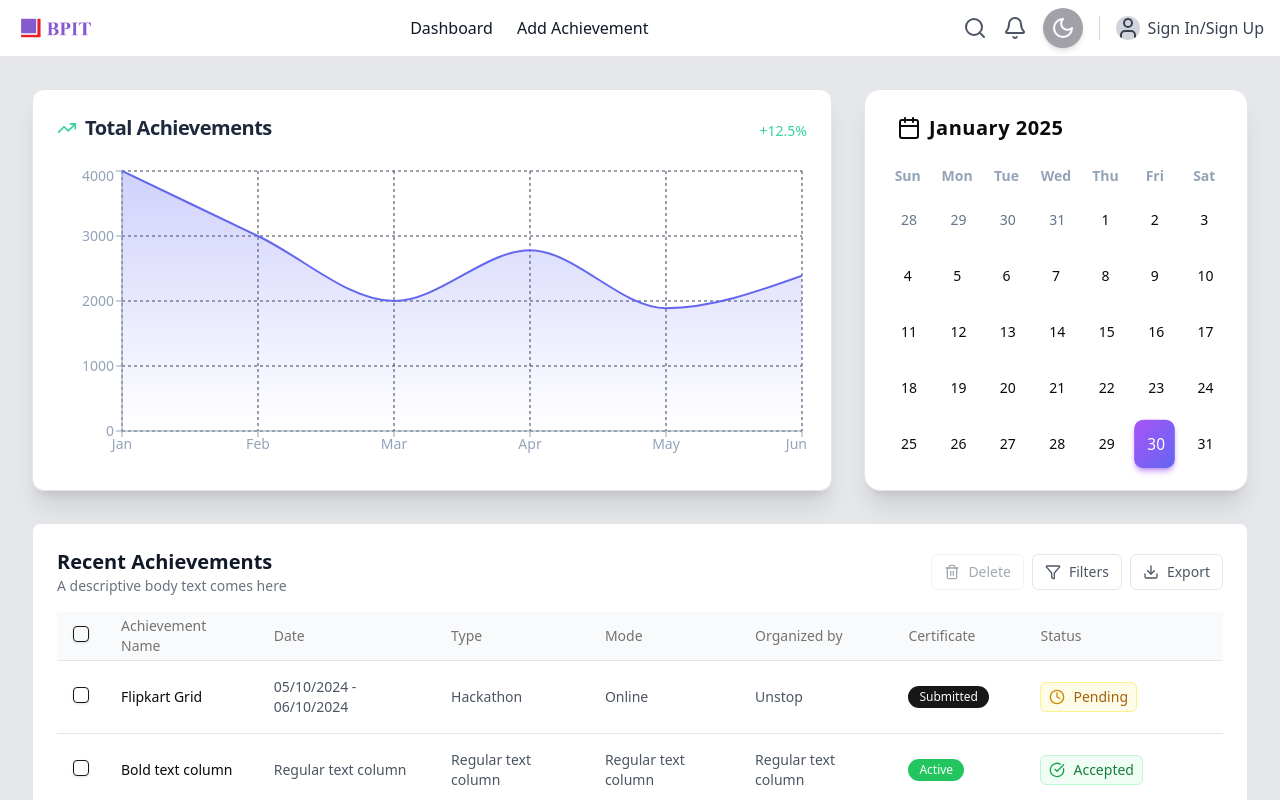
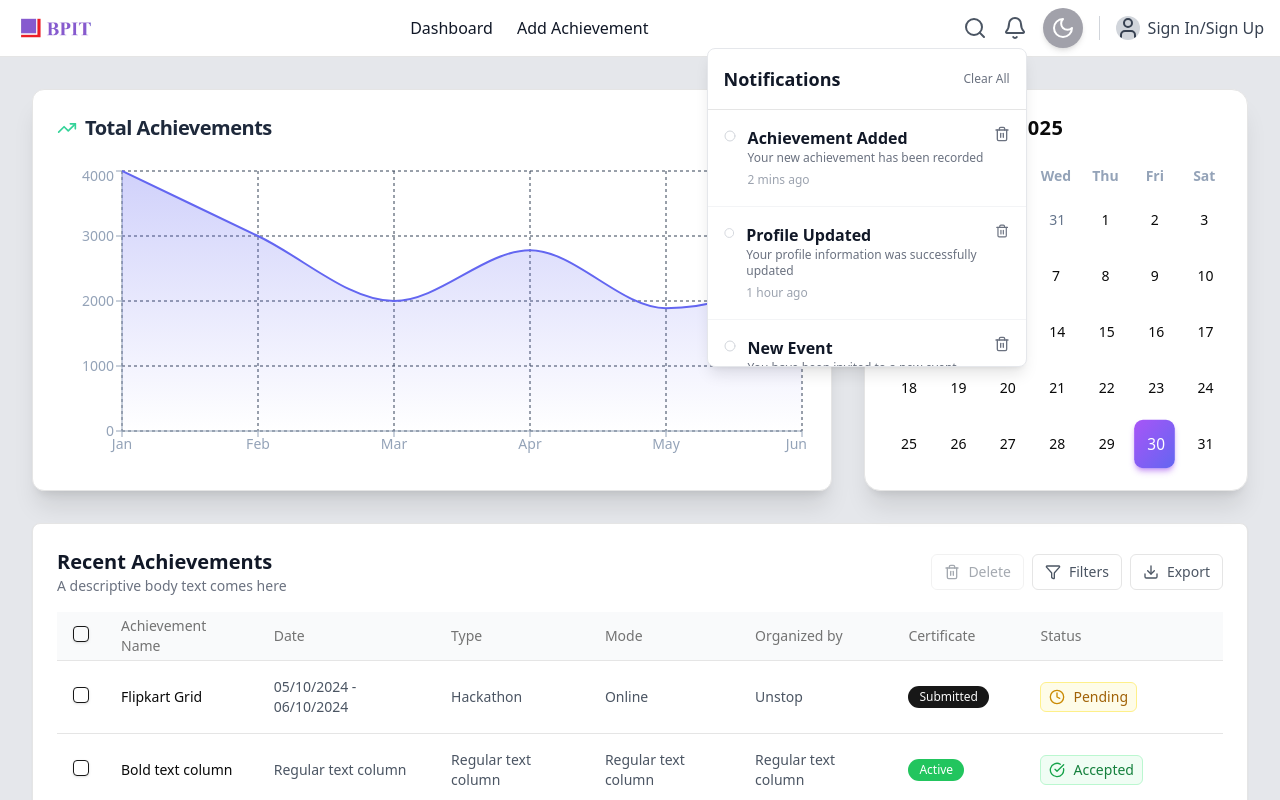
Before and after one commit to RyBhrdwj/Achievement-Management-Frontend, a React (Vite) app in the folder client/: page / in a window 1280 px wide. Both pictures are taken after a click on the icon 1014 px from the left and 28 px from the top of the page. Shown: the top 800 px of the page. Built offline with nearby package versions, Linux system fonts and the light colour scheme.

Commit message:
notification part added + clear button

```diff
--- /dev/null
+++ b/client/src/components/Notifications.tsx
@@ -0,0 +1,187 @@
+import React, { useState, useRef, useEffect } from 'react';
+import { Bell, Trash2, Circle } from 'lucide-react';
+import { useTheme } from '@/context/ThemeProvider';
+import { cn } from '@/lib/utils';
+
+interface Notification {
+  id: number;
+  title: string;
+  description?: string;
+  timestamp: string;
+  isUnread: boolean;
+}
+
+const Notifications: React.FC = () => {
+  const { theme } = useTheme();
+  const [isOpen, setIsOpen] = useState(false);
+  const [notifications, setNotifications] = useState<Notification[]>([
+    {
+      id: 1,
+      title: 'Achievement Added',
+      description: 'Your new achievement has been recorded',
+      timestamp: '2 mins ago',
+      isUnread: true
+    },
+    {
+      id: 2,
+      title: 'Profile Updated',
+      description: 'Your profile information was successfully updated',
+      timestamp: '1 hour ago',
+      isUnread: false
+    },
+    {
+      id: 3,
+      title: 'New Event',
+      description: 'You have been invited to a new event',
+      timestamp: '3 hours ago',
+      isUnread: true
+    },
+  ]);
+  const notificationRef = useRef<HTMLDivElement>(null);
+
+  const toggleNotifications = () => {
+    setIsOpen(!isOpen);
+    // Mark all notifications as read when opened
+    setNotifications(prev =>
+      prev.map(notification => ({ ...notification, isUnread: false }))
+    );
+  };
+
+  const removeNotification = (id: number) => {
+    setNotifications(prev => prev.filter(notification => notification.id !== id));
+  };
+
+  useEffect(() => {
+    const handleClickOutside = (event: MouseEvent) => {
+      if (
+        notificationRef.current &&
+        !notificationRef.current.contains(event.target as Node)
+      ) {
+        setIsOpen(false);
+      }
+    };
+
+    document.addEventListener('mousedown', handleClickOutside);
+    return () => {
+      document.removeEventListener('mousedown', handleClickOutside);
+    };
+  }, []);
+
+  return (
+    <div className="relative" ref={notificationRef}>
+      <div className="relative">
+        <Bell
+          onClick={toggleNotifications}
+          className={cn(
+            "cursor-pointer",
+            theme === "dark" ? "text-gray-300 hover:text-white" : "text-gray-600 hover:text-black"
+          )}
+        />
+        {notifications.some(n => n.isUnread) && (
+          <span
+            className="absolute -top-1 -right-1 h-2 w-2 bg-red-500 rounded-full animate-pulse"
+          />
+        )}
+      </div>
+
+      {isOpen && (
+        <div
+          className={cn(
+            "absolute right-0 top-full mt-2 w-80 bg-white rounded-lg shadow-lg z-50 border",
+            theme === "dark"
+              ? "bg-[#1E1E1E] border-[#2C2C2C] text-white"
+              : "bg-white border-gray-200"
+          )}
+        >
+          <div className="p-4 border-b dark:border-[#2C2C2C] flex justify-between items-center">
+            <h2 className="text-lg font-bold">Notifications</h2>
+            {notifications.length > 0 && (
+              <button
+                onClick={() => setNotifications([])}
+                className={cn(
+                  "text-xs",
+                  theme === "dark"
+                    ? "text-gray-400 hover:text-white"
+                    : "text-gray-500 hover:text-black"
+                )}
+              >
+                Clear All
+              </button>
+            )}
+          </div>
+
+          <div className="max-h-64 overflow-y-auto">
+            {notifications.map((notification) => (
+              <div
+                key={notification.id}
+                className={cn(
+                  "flex items-start justify-between p-4 border-b last:border-b-0 transition-colors duration-200",
+                  theme === "dark"
+                    ? "border-[#2C2C2C] hover:bg-[#2C2C2C]"
+                    : "border-gray-100 hover:bg-gray-50",
+                  notification.isUnread
+                    ? (theme === "dark"
+                        ? "bg-[#2A2A2A]"
+                        : "bg-blue-50")
+                    : ""
+                )}
+              >
+                <div className="flex items-start space-x-3">
+                  <Circle
+                    className={cn(
+                      "w-3 h-3 mt-1",
+                      notification.isUnread
+                        ? "text-blue-500"
+                        : "text-gray-300 dark:text-gray-600"
+                    )}
+                    fill={notification.isUnread ? "currentColor" : "transparent"}
+                  />
+                  <div>
+                    <h3 className="font-semibold">{notification.title}</h3>
+                    <p
+                      className={cn(
+                        "text-xs",
+                        theme === "dark"
+                          ? "text-gray-400"
+                          : "text-gray-500"
+                      )}
+                    >
+                      {notification.description}
+                    </p>
+                    <span
+                      className={cn(
+                        "text-xs",
+                        theme === "dark"
+                          ? "text-gray-500"
+                          : "text-gray-400"
+                      )}
+                    >
+                      {notification.timestamp}
+                    </span>
+                  </div>
+                </div>
+                <Trash2
+                  onClick={() => removeNotification(notification.id)}
+                  className={cn(
+                    "w-4 h-4 cursor-pointer",
+                    theme === "dark"
+                      ? "text-gray-400 hover:text-white"
+                      : "text-gray-500 hover:text-black"
+                  )}
+                />
+              </div>
+            ))}
+
+            {notifications.length === 0 && (
+              <div className="p-4 text-center text-gray-500">
+                No notifications
+              </div>
+            )}
+          </div>
+        </div>
+      )}
+    </div>
+  );
+};
+
+export default Notifications;
--- a/client/src/navbar/navbar.tsx
+++ b/client/src/navbar/navbar.tsx
@@ -1,8 +1,9 @@
 import React from "react";
-import { Bell, Moon, Search, Sun, User } from "lucide-react";
+import { Moon, Search, Sun, User } from "lucide-react";
 import { Logo } from "@/assets";
 import { Link } from "react-router-dom";
 import { useTheme } from "@/context/ThemeProvider";
+import Notifications from "@/components/Notifications";
 
 const Navbar: React.FC = () => {
   const { theme, setTheme } = useTheme();
@@ -24,7 +25,7 @@ const Navbar: React.FC = () => {
 
       <div className="flex items-center space-x-4">
         <Search className="text-gray-600 dark:text-gray-300 cursor-pointer" />
-        <Bell className="text-gray-600 dark:text-gray-300 cursor-pointer" />
+        <Notifications />
         <button
           onClick={() => setTheme(theme === "dark" ? "light" : "dark")}
           className="relative flex items-center justify-center w-10 h-10 rounded-full bg-zinc-400 hover:bg-zinc-600 transition-colors duration-300 shadow-md"
```
Lines whose indentation alone changed are shown as unchanged.
